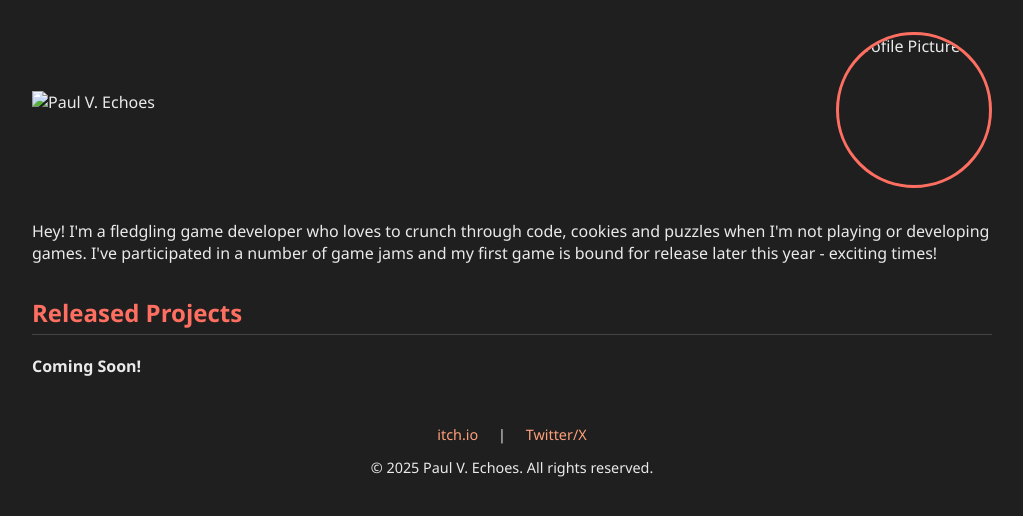
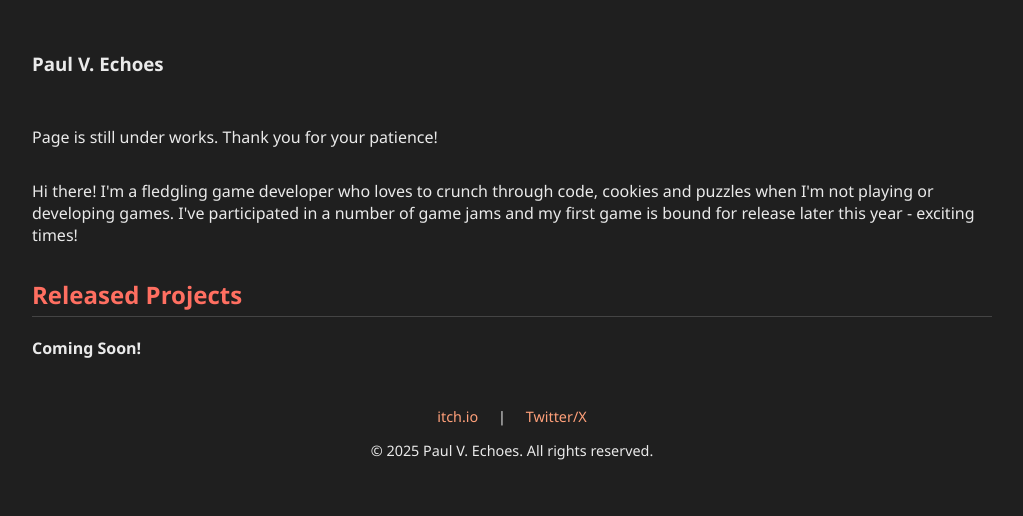
Before and after one commit to paulvechoes/paulvechoes.github.io, a plain HTML site: page index.html in a window 1280 px wide. Shown: the whole page, without its empty margins (128-1151 px from the left). Drawn offline with Linux system fonts and the light colour scheme.

Commit message:
Update index.html

```diff
--- a/index.html
+++ b/index.html
@@ -85,13 +85,16 @@
   <div class="container">
     <!-- Header: Title image and portrait -->
     <div class="header">
-      <img src="your-title-image.png" alt="Paul V. Echoes" class="title-image" />
-      <img src="your-profile.jpg" alt="Profile Picture" class="profile-pic" />
+      <h3>Paul V. Echoes</h3>
+    </div>
+
+    <div class="intro">
+      <p>Page is still under works. Thank you for your patience!</p>
     </div>
 
     <!-- Intro -->
     <div class="intro">
-      <p>Hey! I'm a fledgling game developer who loves to crunch through code, cookies and puzzles when I'm not playing or developing games. I've participated in a number of game jams and my first game is bound for release later this year - exciting times!</p>
+      <p>Hi there! I'm a fledgling game developer who loves to crunch through code, cookies and puzzles when I'm not playing or developing games. I've participated in a number of game jams and my first game is bound for release later this year - exciting times!</p>
     </div>
 
     <!-- Released Projects -->
```
